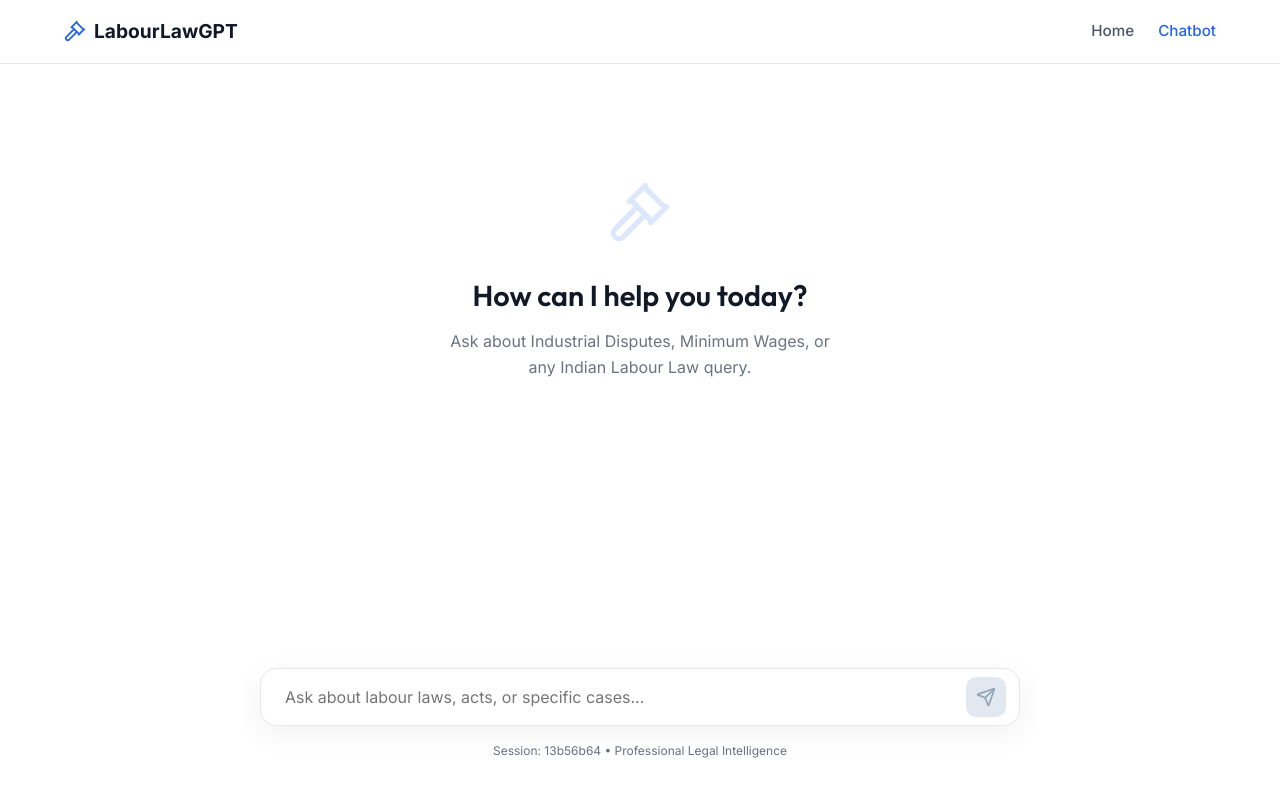
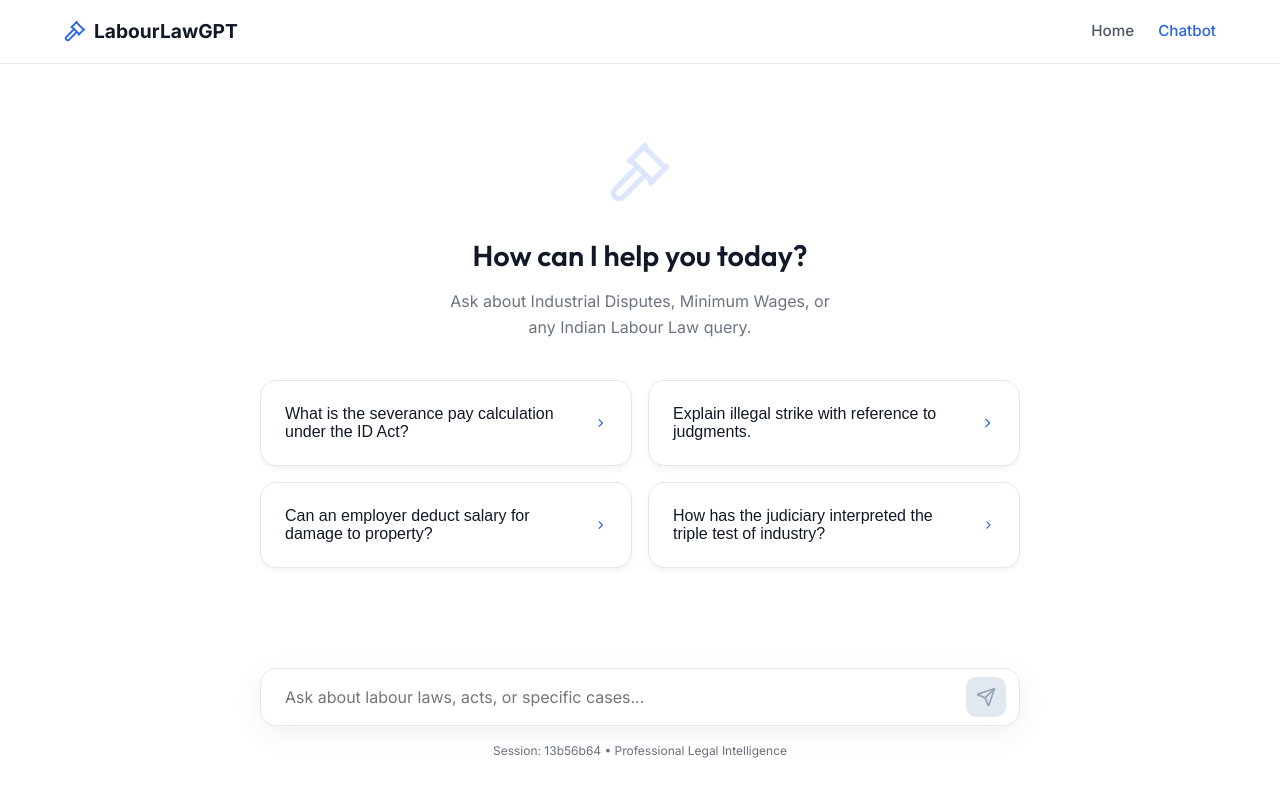
Before and after one commit to Vishrutexcollo/labour-law, a React (Vite) app: page /chat in a window 1280 px wide. Shown: the top 796 px of the page. Built offline with nearby package versions, Linux system fonts and the light colour scheme.

Commit message:
Guideline fixing

```diff
--- a/src/pages/ChatPage.jsx
+++ b/src/pages/ChatPage.jsx
@@ -35,12 +35,10 @@ const ChatPage = () => {
         setInput('');
     };
 
-    const handleSend = async (e) => {
-        e.preventDefault();
-        if (!input.trim() || isLoading) return;
+    const processQuery = async (queryText) => {
+        if (!queryText.trim() || isLoading) return;
 
-        const userQuery = input.trim();
-        const userMsg = { id: Date.now(), role: 'user', text: userQuery };
+        const userMsg = { id: Date.now(), role: 'user', text: queryText };
         setMessages(prev => [...prev, userMsg]);
         setInput('');
         setIsLoading(true);
@@ -51,7 +49,7 @@ const ChatPage = () => {
                 method: 'POST',
                 headers: { 'Content-Type': 'application/json' },
                 body: JSON.stringify({
-                    query: userQuery,
+                    query: queryText,
                     sessionId: sessionId
                 })
             });
@@ -104,9 +102,15 @@ const ChatPage = () => {
                 isError: true,
                 text: "I apologize, but I encountered an error connecting to the legal database. Please try again later."
             }]);
+
         } finally {
             setIsLoading(false);
         }
+    };
+
+    const handleSend = (e) => {
+        e.preventDefault();
+        processQuery(input);
     };
 
     return (
@@ -134,12 +138,59 @@ const ChatPage = () => {
                     )}
 
                     {messages.length === 0 && (
-                        <div style={{ textAlign: 'center', marginTop: '100px', color: 'var(--text-muted)' }} className="fade-in">
+                        <div style={{ textAlign: 'center', marginTop: '60px', color: 'var(--text-muted)' }} className="fade-in">
                             <Gavel size={64} color="var(--accent-primary)" style={{ marginBottom: '24px', opacity: 0.15 }} />
                             <h2 style={{ fontSize: '1.8rem', color: 'var(--text-primary)', marginBottom: '12px' }}>How can I help you today?</h2>
-                            <p style={{ maxWidth: '400px', margin: '0 auto', lineHeight: 1.6 }}>
+                            <p style={{ maxWidth: '400px', margin: '0 auto 40px', lineHeight: 1.6 }}>
                                 Ask about Industrial Disputes, Minimum Wages, or any Indian Labour Law query.
                             </p>
+
+                            <div style={{
+                                display: 'grid',
+                                gridTemplateColumns: 'repeat(2, 1fr)',
+                                gap: '16px',
+                                maxWidth: '800px',
+                                margin: '0 auto'
+                            }}>
+                                {[
+                                    "What is the severance pay calculation under the ID Act?",
+                                    "Explain illegal strike with reference to judgments.",
+                                    "Can an employer deduct salary for damage to property?",
+                                    "How has the judiciary interpreted the triple test of industry?"
+                                ].map((q, i) => (
+                                    <button
+                                        key={i}
+                                        onClick={() => processQuery(q)}
+                                        style={{
+                                            padding: '24px',
+                                            textAlign: 'left',
+                                            backgroundColor: '#fff',
+                                            border: '1px solid var(--border-color)',
+                                            borderRadius: '16px',
+                                            cursor: 'pointer',
+                                            transition: 'all 0.2s',
+                                            boxShadow: '0 4px 6px -1px rgba(0, 0, 0, 0.05)',
+                                            display: 'flex',
+                                            alignItems: 'center',
+                                            justifyContent: 'space-between',
+                                            gap: '12px'
+                                        }}
+                                        onMouseOver={(e) => {
+                                            e.currentTarget.style.transform = 'translateY(-2px)';
+                                            e.currentTarget.style.boxShadow = '0 10px 15px -3px rgba(0, 0, 0, 0.1)';
+                                            e.currentTarget.style.borderColor = 'var(--accent-primary)';
+                                        }}
+                                        onMouseOut={(e) => {
+                                            e.currentTarget.style.transform = 'translateY(0)';
+                                            e.currentTarget.style.boxShadow = '0 4px 6px -1px rgba(0, 0, 0, 0.05)';
+                                            e.currentTarget.style.borderColor = 'var(--border-color)';
+                                        }}
+                                    >
+                                        <span style={{ fontSize: '1rem', color: 'var(--text-primary)', fontWeight: 500 }}>{q}</span>
+                                        <ChevronRight size={18} color="var(--accent-primary)" />
+                                    </button>
+                                ))}
+                            </div>
                         </div>
                     )}
 
--- a/src/pages/LandingPage.jsx
+++ b/src/pages/LandingPage.jsx
@@ -29,18 +29,19 @@ const LandingPage = () => {
                             <section>
                                 <h2 style={{ fontSize: '1.25rem', marginBottom: '12px', color: 'var(--text-primary)', fontWeight: 600 }}>Purpose</h2>
                                 <p style={{ color: 'var(--text-secondary)', lineHeight: 1.6, fontSize: '1.05rem' }}>
-                                    A professional tool designed to democratize legal information by providing accurate, and accessible guidance on Indian Labour Laws.
+                                    A professional assistant for Indian labour-law compliance — answers are evidence-first (Bare Act + citations) to help HR teams and employers take correct actions faster.
                                 </p>
                             </section>
 
                             <section>
-                                <h2 style={{ fontSize: '1.25rem', marginBottom: '12px', color: 'var(--text-primary)', fontWeight: 600 }}>Knowledge Base</h2>
+                                <h2 style={{ fontSize: '1.25rem', marginBottom: '12px', color: 'var(--text-primary)', fontWeight: 600 }}>Content</h2>
                                 <div style={{ display: 'grid', gridTemplateColumns: '1fr 1fr', gap: '12px', color: 'var(--text-secondary)' }}>
                                     {[
-                                        "Industrial Disputes Act",
-                                        "Minimum Wages Act",
-                                        "New Labour Codes",
-                                        "State Labor Laws"
+                                        "Bare Act",
+                                        "Case law references",
+                                        "Section/Rule Citations",
+                                        "Compliance Checklists",
+                                        "Evidence Snippets"
                                     ].map((item, i) => (
                                         <div key={i} style={{ display: 'flex', alignItems: 'center', gap: '8px', fontSize: '0.95rem' }}>
                                             <CheckCircle2 size={16} color="var(--accent-primary)" /> {item}
@@ -50,12 +51,12 @@ const LandingPage = () => {
                             </section>
 
                             <section>
-                                <h2 style={{ fontSize: '1.25rem', marginBottom: '12px', color: 'var(--text-primary)', fontWeight: 600 }}>User Guidelines</h2>
+                                <h2 style={{ fontSize: '1.25rem', marginBottom: '12px', color: 'var(--text-primary)', fontWeight: 600 }}>How to use</h2>
                                 <ul style={{ padding: 0, listStyle: 'none', display: 'flex', flexDirection: 'column', gap: '12px' }}>
                                     {[
-                                        "State your queries clearly for better accuracy.",
-                                        "Use follow-up questions to explore specific clauses.",
-                                        "Specify the industry or state if relevant to your case."
+                                        "Input your specific HR query or compliance scenario.",
+                                        "Review the legal analysis supported by Bare Act citations.",
+                                        "Apply the step-by-step compliance checklist provided."
                                     ].map((text, i) => (
                                         <li key={i} style={{ display: 'flex', gap: '12px', color: 'var(--text-secondary)', fontSize: '1rem' }}>
                                             <span style={{ fontWeight: 700, color: 'var(--accent-primary)' }}>0{i + 1}</span>
```
Also changed, not shown: 1 other file (tests, documents, lock files or other folders).
